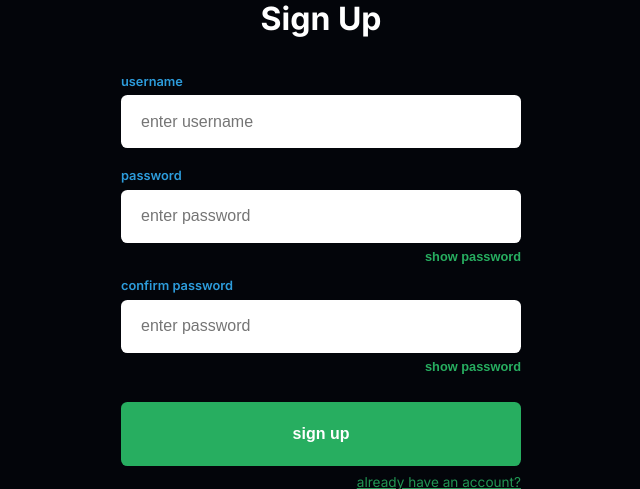
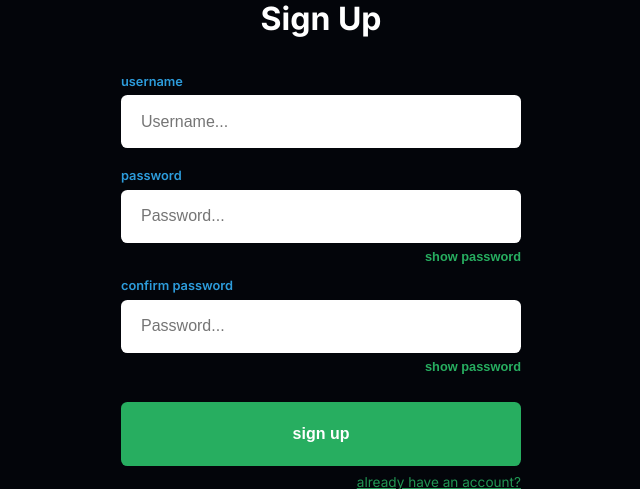
Before and after one commit to Team-5A/DjangoJam, a Django app: page /django_jam_app/register/ in a window 1280 px wide. Shown: the part 151-640 px from the top of the page, without its empty margins (319-959 px from the left). Run offline with Django 4.2, Linux system fonts and the light colour scheme.

Commit message:
feat: change placeholders

```diff
--- a/templates/django_jam_app/login.html
+++ b/templates/django_jam_app/login.html
@@ -19,12 +19,12 @@
 
       <div class="input-container">
         <label class="label" for="username">username</label>
-        <input class="input" type="text" name="username" placeholder="jsmithy" size="32" />
+        <input class="input" type="text" name="username" placeholder="Username..." size="32" />
       </div>
 
       <div class="input-container">
         <label class="label" for="password">password</label>
-        <input class="input input--password" type="password" name="password" placeholder="enter password" size="32" />
+        <input class="input input--password" type="password" name="password" placeholder="Password..." size="32" />
 
         <button class="show-password-button" tabindex="-1" type="button" for="password">show password</button>
       </div>
--- a/templates/django_jam_app/register.html
+++ b/templates/django_jam_app/register.html
@@ -19,19 +19,19 @@
 
       <div class="input-container">
         <label class="label" for="username">username</label>
-        <input class="input" type="text" name="username" placeholder="enter username" size="32" />
+        <input class="input" type="text" name="username" placeholder="Username..." size="32" />
       </div>
 
       <div class="input-container">
         <label class="label" for="password">password</label>
-        <input class="input input--password" type="password" name="password" placeholder="enter password" size="32" />
+        <input class="input input--password" type="password" name="password" placeholder="Password..." size="32" />
 
         <button class="show-password-button" tabindex="-1" type="button" for="password">show password</button>
       </div>
 
       <div class="input-container" style="margin-top: -.35rem">
         <label class="label" for="confirmPassword">confirm password</label>
-        <input class="input input--password" type="password" name="confirmPassword" placeholder="enter password" size="32" />
+        <input class="input input--password" type="password" name="confirmPassword" placeholder="Password..." size="32" />
 
         <button class="show-password-button" tabindex="-1" type="button" for="confirmPassword">show password</button>
       </div>
```
